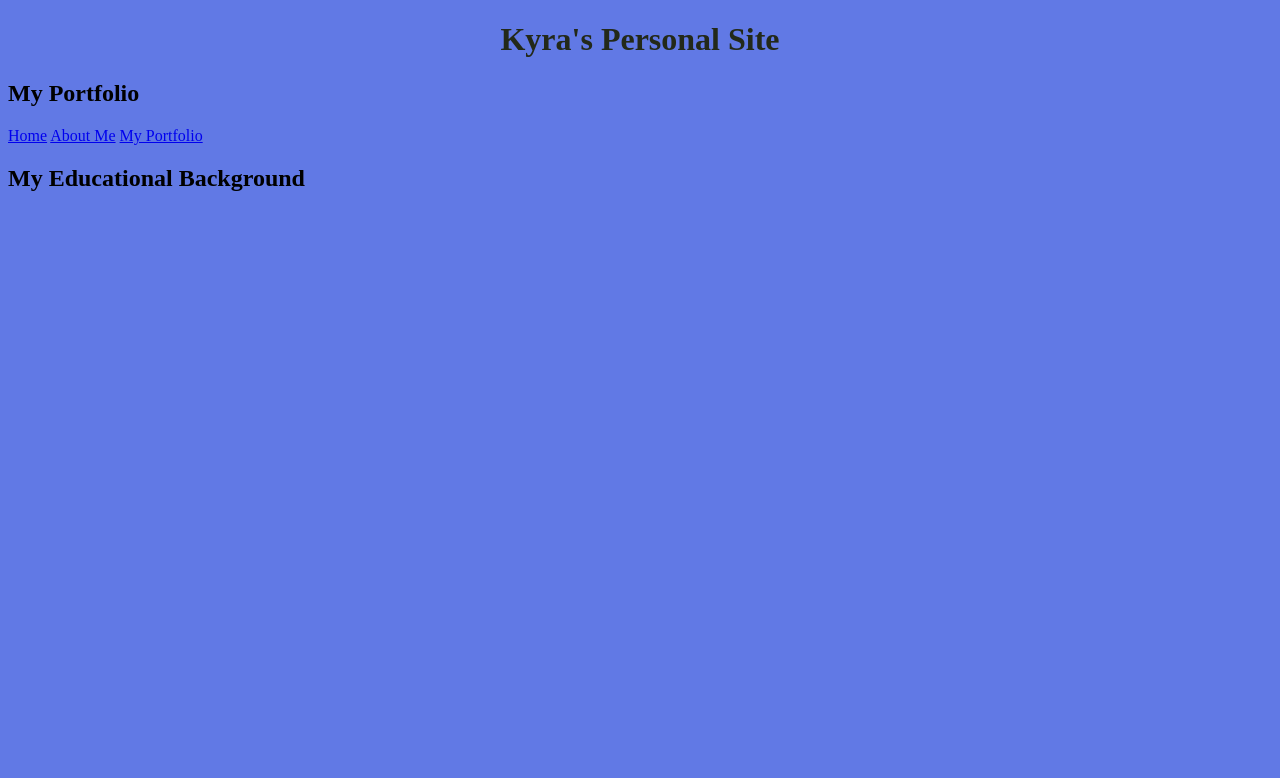
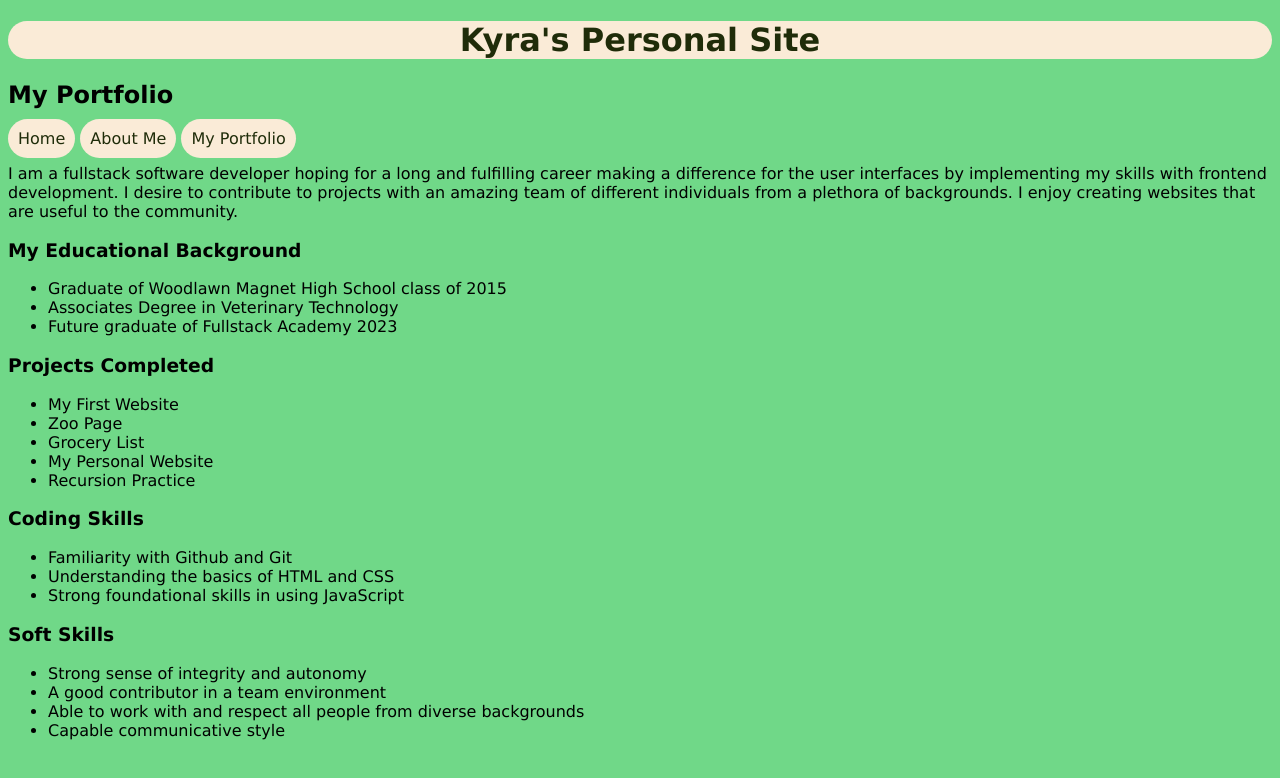
Before and after one commit to KyraPolk/Kyras-personal-site, a plain HTML site: page portfolio.html in a window 1280 px wide. Drawn offline with Linux system fonts and the light colour scheme.

Commit message:
almost complete

```diff
--- a/portfolio.html
+++ b/portfolio.html
@@ -15,6 +15,38 @@
     <a href="about.html">About Me</a>
     <a class="active" href="portfolio.html">My Portfolio</a>
   </div>
-  <h2>My Educational Background</h2>
+  <p>I am a fullstack software developer hoping for a long and
+    fulfilling career making a difference for the user interfaces
+     by implementing my skills with frontend development. I desire to contribute
+    to projects with an amazing team of different individuals from a plethora of
+     backgrounds. I enjoy creating websites that are useful to the community.
+  </p>
+  <h3>My Educational Background</h3>
+  <ul>
+    <li>Graduate of Woodlawn Magnet High School class of 2015</li>
+    <li>Associates Degree in Veterinary Technology</li>
+    <li>Future graduate of Fullstack Academy 2023</li>
+  </ul>
+  <h3>Projects Completed</h3>
+  <ul>
+    <li>My First Website</li>
+    <li>Zoo Page</li>
+    <li>Grocery List</li>
+    <li>My Personal Website</li>
+    <li>Recursion Practice</li>
+  </ul>
+  <h3>Coding Skills</h3>
+  <ul>
+    <li>Familiarity with Github and Git</li>
+    <li>Understanding the basics of HTML and CSS</li>
+    <li>Strong foundational skills in using JavaScript</li>
+  </ul>
+  <h3>Soft Skills</h3>
+  <ul>
+    <li>Strong sense of integrity and autonomy</li>
+    <li>A good contributor in a team environment</li>
+    <li>Able to work with and respect all people from diverse backgrounds</li>
+    <li>Capable communicative style</li>
+  </ul>
 </body>
 </html>
--- a/style.css
+++ b/style.css
@@ -1,7 +1,31 @@
 h1{
   text-align: center;
-  color: rgb(35, 41, 25);
+  color: rgb(31, 44, 9);
+  background-color: antiquewhite;
+  border-radius: 30px;
 }
 body{
-  background-color: rgb(97, 121, 229);
+  background-color: rgb(112, 216, 136);
+  font-family:Verdana, Geneva, Tahoma, sans-serif;
 }
+div > a {
+  background-color: antiquewhite;
+  padding:10px;
+  border-radius: 30px;
+  color: rgb(31, 44, 9);
+  text-decoration: none;
+}
+a:hover{
+  background-color: rgb(108, 163, 200);
+}
+ ol > li > img {
+border: solid 10px;
+border-color:antiquewhite;
+border-radius: 30px
+}
+body > img{
+  border: solid 10px;
+  border-color:antiquewhite;
+  border-radius: 30px;
+
+}
```
Also changed, not shown: about.html (+1 -1 lines), index.html (+7 -1 lines).
